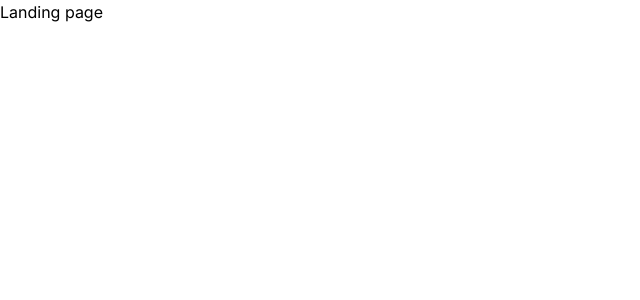
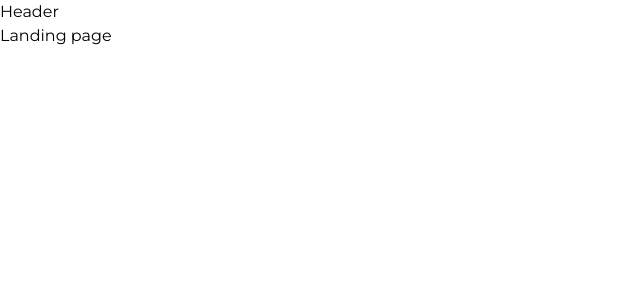
Before and after one commit to vribeir0/gran-perfil-landing-page, a Next.js app: page / in a window 1280 px wide. Shown: the top 300 px of the page, without its empty margins (0-640 px from the left). Built offline with nearby package versions, Linux system fonts and the light colour scheme.

Commit message:
Limpa a criação do projeto

```diff
--- /dev/null
+++ b/app/components/Header.tsx
@@ -0,0 +1,6 @@
+export function Header() {
+    return (
+        <header>Header</header>
+    )
+
+}
--- a/app/layout.tsx
+++ b/app/layout.tsx
@@ -1,8 +1,9 @@
 import type { Metadata } from 'next'
-import { Inter } from 'next/font/google'
+import { Montserrat } from 'next/font/google'
 import './globals.css'
+import { Header } from './components/Header'
 
-const inter = Inter({ subsets: ['latin'] })
+const montserrat = Montserrat({ subsets: ['latin'], weight: ['400', '700'] })
 
 export const metadata: Metadata = {
   title: 'Create Next App',
@@ -16,7 +17,10 @@ export default function RootLayout({
 }) {
   return (
     <html lang="en">
-      <body className={inter.className}>{children}</body>
+      <body className={montserrat.className}>
+        <Header />
+        {children}
+      </body>
     </html>
   )
 }
--- a/tailwind.config.ts
+++ b/tailwind.config.ts
@@ -7,7 +7,13 @@ const config: Config = {
     './app/**/*.{js,ts,jsx,tsx,mdx}',
   ],
   theme: {
-    extend: {},
+    extend: {
+      'primary-blue': '#106eb0',
+      'primary-orange': '#EC7000',
+      'primary-gray': '#33303e',
+      'second-gray': '#4e4b59'
+
+    },
   },
   plugins: [],
 }
```
